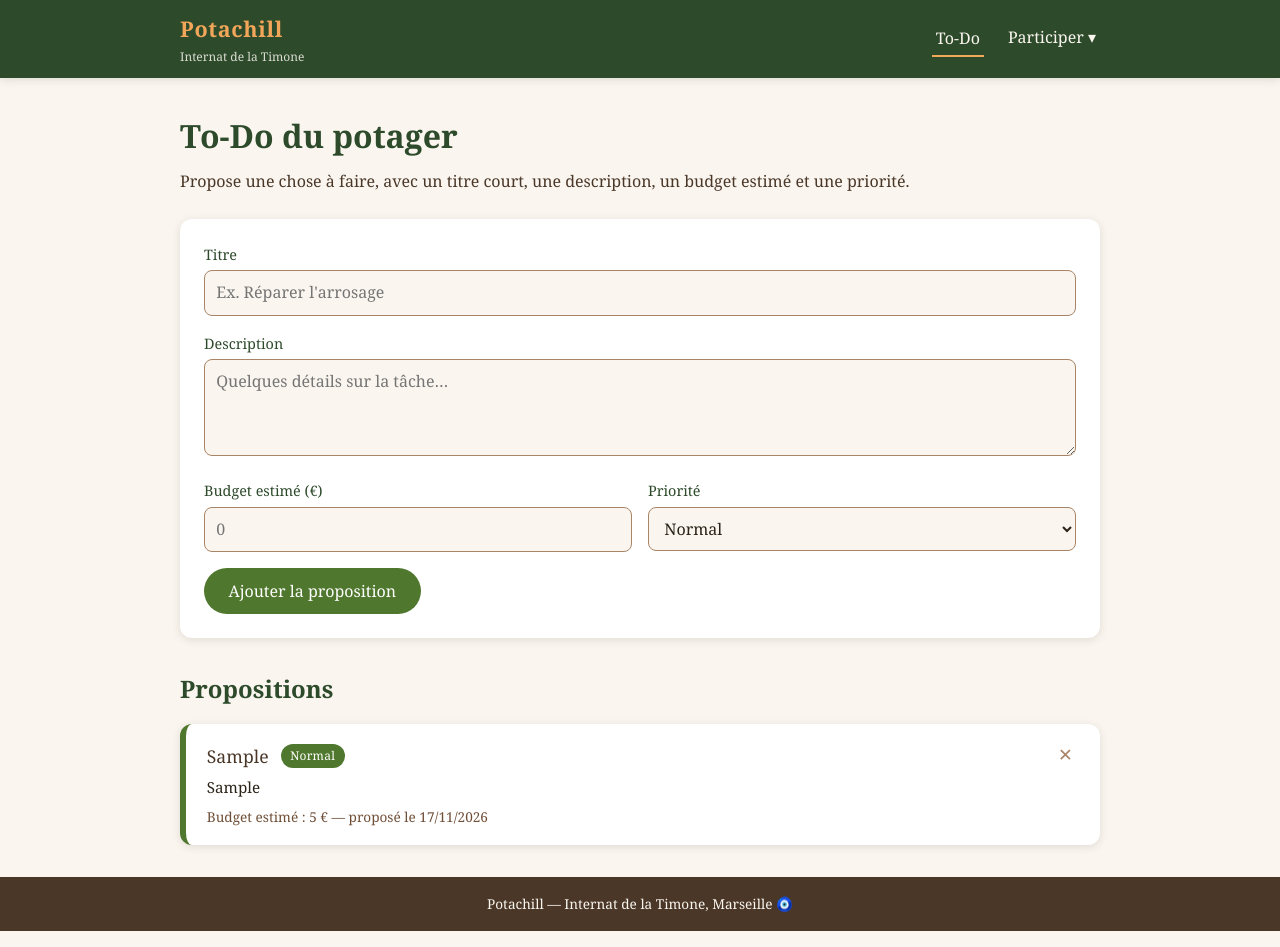
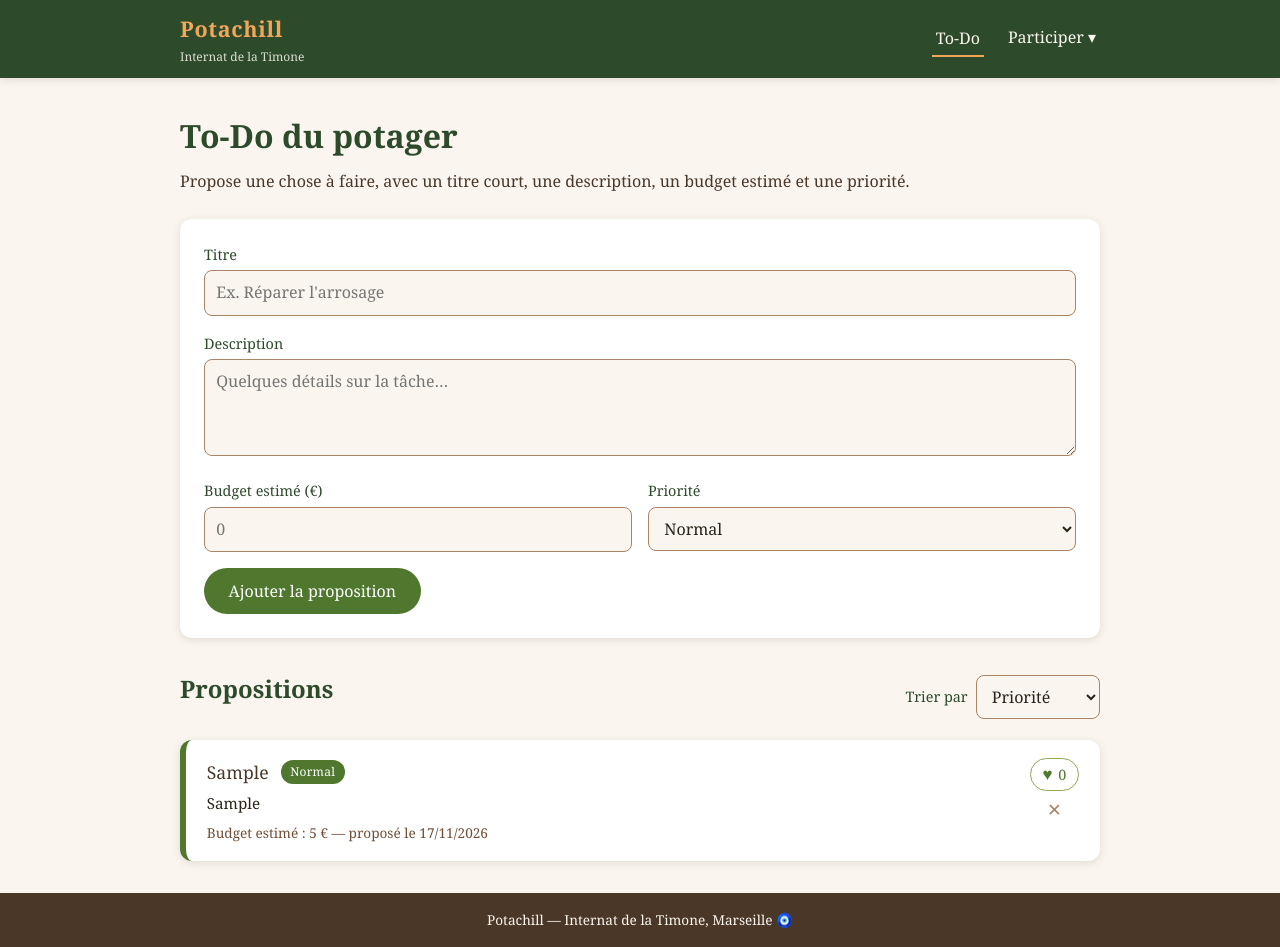
Before and after one commit to nathansdz/pepouziniere, a plain HTML site: page todo.html in a window 1280 px wide. Both pictures are taken after typing "Sample", "Sample", "5" into the empty fields and a click on the button "Ajouter la proposition". Drawn offline with Linux system fonts and the light colour scheme.

Commit message:
Ajout des likes (coeur vert) et du tri par popularite sur la To-Do
Co-authored-by: nathansdz <nathansdz@users.noreply.github.com>

```diff
--- a/css/style.css
+++ b/css/style.css
@@ -308,6 +308,33 @@ select:focus {
   border-color: var(--green);
 }
 
+.list-header {
+  display: flex;
+  align-items: center;
+  justify-content: space-between;
+  gap: 1rem;
+  flex-wrap: wrap;
+  margin-bottom: 1rem;
+}
+
+.list-header h2 {
+  margin-bottom: 0;
+}
+
+.sort-group {
+  display: flex;
+  align-items: center;
+  gap: 0.5rem;
+}
+
+.sort-group select {
+  width: auto;
+}
+
+.sort-group label {
+  margin-bottom: 0;
+}
+
 .todo-list-section h2 {
   color: var(--green-dark);
   margin-bottom: 1rem;
@@ -387,6 +414,45 @@ select:focus {
   background: var(--brown-light);
 }
 
+.todo-actions {
+  display: flex;
+  flex-direction: column;
+  align-items: center;
+  gap: 0.4rem;
+  flex-shrink: 0;
+}
+
+.todo-like {
+  display: inline-flex;
+  align-items: center;
+  gap: 0.35rem;
+  background: var(--white);
+  border: 1.5px solid var(--green-light);
+  border-radius: 999px;
+  padding: 0.25rem 0.75rem;
+  font: inherit;
+  font-size: 0.9rem;
+  color: var(--green);
+  cursor: pointer;
+  transition: background 0.15s ease, color 0.15s ease, border-color 0.15s ease;
+}
+
+.todo-like:hover {
+  background: var(--green-light);
+  color: var(--white);
+}
+
+.todo-like .heart {
+  font-size: 1.05rem;
+  line-height: 1;
+}
+
+.todo-like.liked {
+  background: var(--green);
+  border-color: var(--green);
+  color: var(--white);
+}
+
 .todo-delete {
   background: none;
   border: none;
--- a/js/todo.js
+++ b/js/todo.js
@@ -1,10 +1,12 @@
 var STORAGE_KEY = "potachill-todos";
+var LIKED_KEY = "potachill-liked-ids";
 var PRIORITY_ORDER = { urgent: 0, normal: 1, later: 2 };
 var PRIORITY_LABELS = { urgent: "Urgent", normal: "Normal", later: "Ça peut attendre" };
 
 var form = document.getElementById("todo-form");
 var list = document.getElementById("todo-list");
 var emptyMsg = document.getElementById("todo-empty");
+var sortSelect = document.getElementById("todo-sort");
 
 function loadTodos() {
   try {
@@ -18,10 +20,37 @@ function saveTodos(todos) {
   localStorage.setItem(STORAGE_KEY, JSON.stringify(todos));
 }
 
+function loadLikedIds() {
+  try {
+    return JSON.parse(localStorage.getItem(LIKED_KEY)) || [];
+  } catch (e) {
+    return [];
+  }
+}
+
+function saveLikedIds(ids) {
+  localStorage.setItem(LIKED_KEY, JSON.stringify(ids));
+}
+
+function sortTodos(todos) {
+  var sorted = todos.slice();
+  if (sortSelect.value === "likes") {
+    sorted.sort(function (a, b) {
+      return (b.likes || 0) - (a.likes || 0) ||
+        PRIORITY_ORDER[a.priority] - PRIORITY_ORDER[b.priority];
+    });
+  } else {
+    sorted.sort(function (a, b) {
+      return PRIORITY_ORDER[a.priority] - PRIORITY_ORDER[b.priority] ||
+        (b.likes || 0) - (a.likes || 0);
+    });
+  }
+  return sorted;
+}
+
 function render() {
-  var todos = loadTodos().sort(function (a, b) {
-    return PRIORITY_ORDER[a.priority] - PRIORITY_ORDER[b.priority];
-  });
+  var likedIds = loadLikedIds();
+  var todos = sortTodos(loadTodos());
 
   list.innerHTML = "";
   emptyMsg.hidden = todos.length > 0;
@@ -60,6 +89,34 @@ function render() {
     content.appendChild(body);
     content.appendChild(meta);
 
+    var actions = document.createElement("div");
+    actions.className = "todo-actions";
+
+    var like = document.createElement("button");
+    like.className = "todo-like" + (likedIds.indexOf(todo.id) !== -1 ? " liked" : "");
+    like.setAttribute("aria-label", "Soutenir cette proposition");
+    like.title = "J'aime cette proposition";
+    like.innerHTML = '<span class="heart" aria-hidden="true">♥</span><span class="like-count">' + (todo.likes || 0) + "</span>";
+    like.addEventListener("click", function () {
+      var currentLiked = loadLikedIds();
+      var todosNow = loadTodos();
+      var target = todosNow.filter(function (t) { return t.id === todo.id; })[0];
+      if (!target) return;
+
+      var index = currentLiked.indexOf(todo.id);
+      if (index !== -1) {
+        currentLiked.splice(index, 1);
+        target.likes = Math.max(0, (target.likes || 0) - 1);
+      } else {
+        currentLiked.push(todo.id);
+        target.likes = (target.likes || 0) + 1;
+      }
+
+      saveLikedIds(currentLiked);
+      saveTodos(todosNow);
+      render();
+    });
+
     var del = document.createElement("button");
     del.className = "todo-delete";
     del.title = "Supprimer";
@@ -70,11 +127,17 @@ function render() {
         return t.id !== todo.id;
       });
       saveTodos(remaining);
+      saveLikedIds(loadLikedIds().filter(function (id) {
+        return id !== todo.id;
+      }));
       render();
     });
 
+    actions.appendChild(like);
+    actions.appendChild(del);
+
     li.appendChild(content);
-    li.appendChild(del);
+    li.appendChild(actions);
     list.appendChild(li);
   });
 }
@@ -88,6 +151,7 @@ form.addEventListener("submit", function (e) {
     description: form.description.value.trim(),
     budget: form.budget.value,
     priority: form.priority.value,
+    likes: 0,
     createdAt: Date.now()
   };
 
@@ -100,4 +164,6 @@ form.addEventListener("submit", function (e) {
   render();
 });
 
+sortSelect.addEventListener("change", render);
+
 render();
--- a/todo.html
+++ b/todo.html
@@ -64,7 +64,16 @@
     </section>
 
     <section class="todo-list-section">
-      <h2>Propositions</h2>
+      <div class="list-header">
+        <h2>Propositions</h2>
+        <div class="sort-group">
+          <label for="todo-sort">Trier par</label>
+          <select id="todo-sort">
+            <option value="priority" selected>Priorité</option>
+            <option value="likes">Popularité</option>
+          </select>
+        </div>
+      </div>
       <ul id="todo-list" class="todo-list"></ul>
       <p id="todo-empty" class="todo-empty" hidden>Aucune proposition pour l'instant. Sois le premier à en ajouter une !</p>
     </section>
```
